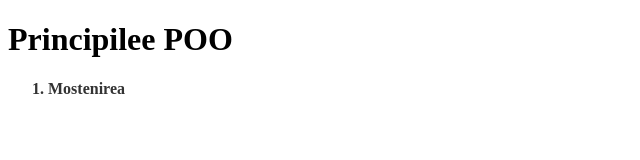
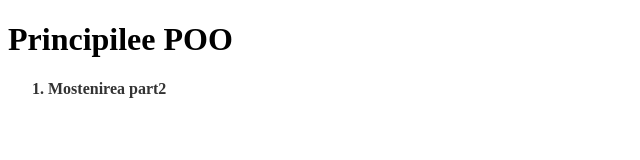
Before and after one commit to webdevleviathan/Principiile-POO-in-JS-AB-YT-2.Mostenire-part2, a plain HTML site: page Index.html in a window 1280 px wide. Shown: the full height of the page, 0-640 px from the left. Drawn offline with Linux system fonts and the light colour scheme.

Commit message:
Update Index.html

```diff
--- a/Index.html
+++ b/Index.html
@@ -10,7 +10,7 @@
 
     <h1>Principilee POO</h1>
     <ol>
-        <li>Mostenirea</li>
+        <li>Mostenirea part2</li>
     </ol>
 
 
```
